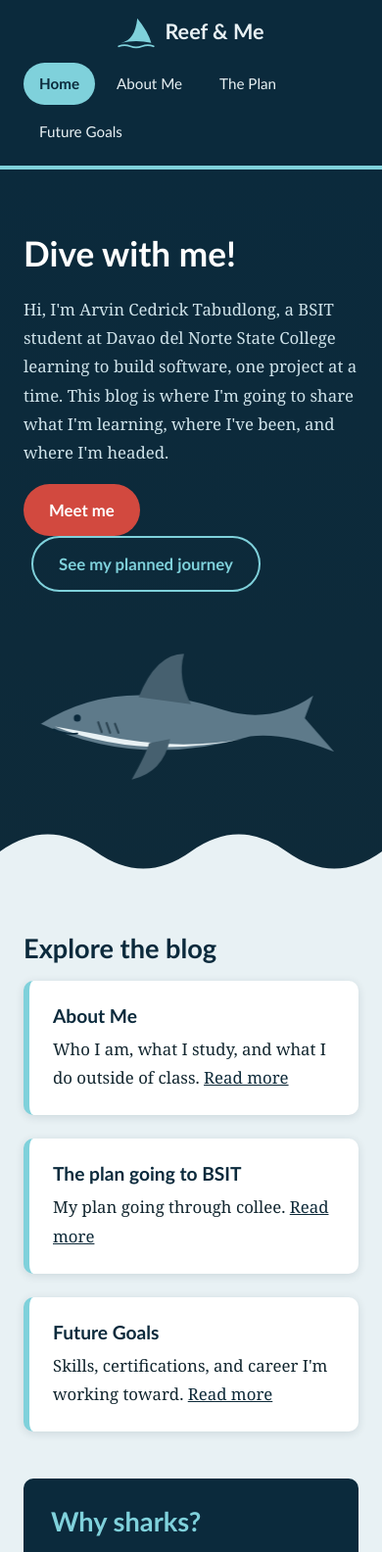
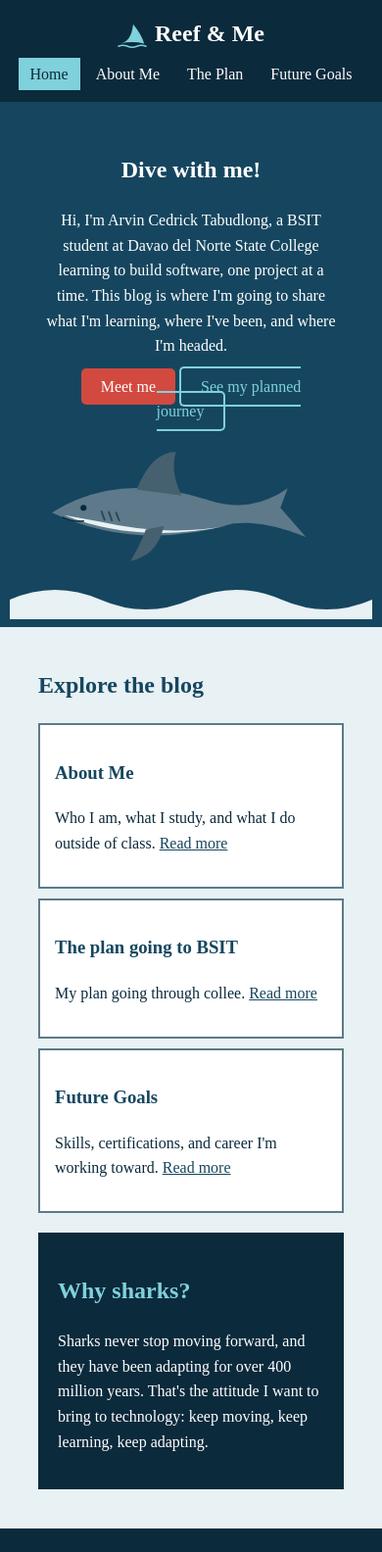
Before and after one commit to rev-blip/webblog, a plain HTML site: page index.html in a window 390 px wide. Shown: the top 1584 px of the page at 98% size. Drawn offline with Linux system fonts and the light colour scheme.

Commit message:
Add files via upload

```diff
--- a/style.css
+++ b/style.css
@@ -1,236 +1,178 @@
-:root {
-  --abyss:     #0B2A3C;
-  --deep:      #0e2a39;
-  --shark:     #5E7A8A;
-  --foam:      #E8F1F4;
-  --lagoon:    #7FD1DB;
-  --gill:      #D2493F;
-  --text:      #12262F;
-  --radius:    10px;
-  --font-head: "Trebuchet MS", "Segoe UI", Helvetica, Arial, sans-serif;
-  --font-body: Georgia, "Times New Roman", serif;
-}
-
-*, *::before, *::after { box-sizing: border-box; }
-
-html { scroll-behavior: smooth; }
-
 body {
+  font-family: "Times New Roman", serif;
+  background-color: #E8F1F4;
+  color: #0B2A3C;
   margin: 0;
-  font-family: var(--font-body);
-  font-size: 1.05rem;
-  line-height: 1.75;
-  color: var(--text);
-  background: var(--foam);
-}
-
-img { max-width: 100%; display: block; }
-
-a { color: var(--deep); }
-a:hover { color: var(--gill); }
-a:focus-visible, button:focus-visible {
-  outline: 3px solid var(--gill);
-  outline-offset: 3px;
+  line-height: 1.6;
 }
 
 h1, h2, h3 {
-  font-family: var(--font-head);
-  line-height: 1.2;
-  color: var(--abyss);
-  margin: 0 0 .6em;
+  color: #16465F;
 }
-h1 { font-size: clamp(2.2rem, 5vw, 3.4rem); }
-h2 { font-size: 1.7rem; }
-h3 { font-size: 1.2rem; }
+
+a {
+  color: #16465F;
+}
+
+img {
+  max-width: 100%;
+}
 
 .site-header {
-  background: var(--abyss);
-  border-bottom: 4px solid var(--lagoon);
+  background-color: #0B2A3C;
+  padding: 15px;
+  text-align: center;
 }
-.header-inner {
-  max-width: 1000px;
-  margin: 0 auto;
-  padding: 14px 24px;
-  display: flex;
-  flex-wrap: wrap;
-  align-items: center;
-  justify-content: space-between;
-  gap: 12px;
-}
+
 .brand {
-  display: flex;
-  align-items: center;
-  gap: 10px;
-  font-family: var(--font-head);
-  font-size: 1.35rem;
-  font-weight: 700;
-  color: var(--foam);
+  color: white;
+  font-size: 24px;
+  font-weight: bold;
   text-decoration: none;
 }
-.brand img { width: 38px; height: 38px; }
-.brand:hover { color: var(--lagoon); }
+
+.brand img {
+  width: 30px;
+  vertical-align: middle;
+  margin-right: 8px;
+}
 
 .nav-list {
   list-style: none;
-  margin: 0;
   padding: 0;
-  display: flex;
-  flex-wrap: wrap;
-  gap: 6px;
+  margin: 10px 0 0 0;
 }
+
+.nav-list li {
+  display: inline;
+}
+
 .nav-list a {
-  display: block;
-  padding: 8px 16px;
-  border-radius: 999px;
-  font-family: var(--font-head);
-  font-size: .95rem;
-  color: var(--foam);
+  color: white;
   text-decoration: none;
-  transition: background .2s;
+  padding: 8px 12px;
 }
-.nav-list a:hover { background: var(--deep); color: var(--foam); }
-.nav-list a.active { background: var(--lagoon); color: var(--abyss); font-weight: 700; }
+
+.nav-list a:hover {
+  background-color: #5E7A8A;
+}
+
+.nav-list a.active {
+  background-color: #7FD1DB;
+  color: #0B2A3C;
+}
 
 .container {
-  max-width: 1000px;
+  width: 80%;
   margin: 0 auto;
-  padding: 0 24px;
+  padding: 20px 0;
 }
-main { padding: 48px 0 64px; }
-section { margin-bottom: 48px; }
 
 .hero {
-  background: linear-gradient(180deg, var(--abyss) 0%, var(--deep) 100%);
-  color: var(--foam);
-  padding: 64px 0 0;
-  position: relative;
+  background-color: #16465F;
+  color: white;
+  text-align: center;
+  padding: 30px 10px 0 10px;
 }
+
+.hero h1 {
+  color: white;
+}
+
 .hero-inner {
-  max-width: 1000px;
+  width: 80%;
   margin: 0 auto;
-  padding: 0 24px;
-  display: grid;
-  grid-template-columns: 1.1fr 1fr;
-  gap: 32px;
-  align-items: center;
 }
-.hero h1 { color: #fff; }
-.hero p { max-width: 46ch; color: #cfe3ea; }
-.hero .shark-art { animation: glide 6s ease-in-out infinite alternate; }
-.wave { display: block; width: 100%; height: 70px; margin-top: 24px; }
 
-@keyframes glide {
-  from { transform: translateX(-12px); }
-  to   { transform: translateX(12px); }
+.shark-art {
+  width: 300px;
+  margin: 0 auto;
+}
+
+.wave {
+  width: 100%;
+  height: 40px;
 }
 
 .btn {
-  display: inline-block;
-  padding: 12px 26px;
-  border-radius: 999px;
-  background: var(--gill);
-  color: #fff;
-  font-family: var(--font-head);
-  font-weight: 700;
+  background-color: #D2493F;
+  color: white;
+  padding: 10px 20px;
   text-decoration: none;
-  transition: background .2s;
+  border-radius: 5px;
 }
-.btn:hover { background: #a93129; color: #fff; }
-.btn.ghost { background: transparent; border: 2px solid var(--lagoon); color: var(--lagoon); margin-left: 8px; }
-.btn.ghost:hover { background: var(--lagoon); color: var(--abyss); }
 
-.card-grid {
-  display: grid;
-  grid-template-columns: repeat(auto-fit, minmax(250px, 1fr));
-  gap: 24px;
+.btn:hover {
+  background-color: #a93129;
 }
+
+.ghost {
+  background-color: transparent;
+  border: 2px solid #7FD1DB;
+  color: #7FD1DB;
+}
+
 .card {
-  background: #fff;
-  border-radius: var(--radius);
-  border-left: 6px solid var(--lagoon);
-  padding: 24px;
-  box-shadow: 0 2px 10px rgba(11, 42, 60, .12);
+  background-color: white;
+  border: 2px solid #5E7A8A;
+  padding: 15px;
+  margin: 10px 0;
 }
-.card h3 { margin-bottom: .4em; }
-.card p { margin: 0; }
 
 .panel {
-  background: var(--abyss);
-  color: var(--foam);
-  border-radius: var(--radius);
-  padding: 28px;
+  background-color: #0B2A3C;
+  color: white;
+  padding: 20px;
+  margin: 20px 0;
 }
-.panel h2, .panel h3 { color: var(--lagoon); }
 
-.about-grid {
-  display: grid;
-  grid-template-columns: 260px 1fr;
-  gap: 36px;
-  align-items: start;
+.panel h2 {
+  color: #7FD1DB;
 }
+
 .portrait {
-  border-radius: var(--radius);
-  border: 4px solid var(--lagoon);
-  width: 100%;
+  width: 200px;
+  border: 3px solid #7FD1DB;
 }
-.facts { list-style: none; padding: 0; margin: 0; }
-.facts li { padding: 10px 0; border-bottom: 1px solid rgba(94, 122, 138, .35); }
-.facts strong { font-family: var(--font-head); color: var(--deep); }
 
-.timeline { list-style: none; margin: 0; padding: 0 0 0 28px; border-left: 4px solid var(--shark); }
-.timeline li { position: relative; margin-bottom: 32px; padding-left: 20px; }
-.timeline li::before {
-  content: "";
-  position: absolute;
-  left: -40px;
-  top: 6px;
-  width: 20px;
-  height: 20px;
-  border-radius: 50%;
-  background: var(--lagoon);
-  border: 4px solid var(--abyss);
+.facts {
+  list-style: none;
+  padding: 0;
 }
-.timeline .when { font-family: var(--font-head); font-weight: 700; color: var(--gill); }
 
-.goal-list { list-style: none; padding: 0; margin: 0; }
+.facts li {
+  border-bottom: 1px solid #5E7A8A;
+  padding: 6px 0;
+}
+
+.timeline {
+  border-left: 4px solid #5E7A8A;
+  padding-left: 15px;
+  list-style: none;
+}
+
+.when {
+  color: #D2493F;
+  font-weight: bold;
+}
+
 .goal-list li {
-  background: #fff;
-  border-radius: var(--radius);
-  padding: 16px 20px 16px 54px;
-  margin-bottom: 14px;
-  position: relative;
-  box-shadow: 0 2px 8px rgba(11, 42, 60, .1);
+  background-color: white;
+  padding: 10px;
+  margin-bottom: 8px;
 }
-.goal-list li::before {
-  content: "";
-  position: absolute;
-  left: 18px;
-  top: 20px;
-  width: 20px;
-  height: 20px;
-  border-radius: 50%;
-  border: 3px solid var(--shark);
+
+.done {
+  background-color: #7FD1DB;
 }
-.goal-list li.done::before { background: var(--lagoon); border-color: var(--deep); }
 
 .site-footer {
-  background: var(--abyss);
-  color: #b9d3dc;
+  background-color: #0B2A3C;
+  color: white;
   text-align: center;
-  padding: 28px 24px;
-  font-family: var(--font-head);
-  font-size: .9rem;
-  border-top: 4px solid var(--lagoon);
-}
-.site-footer a { color: var(--lagoon); }
-
-@media (max-width: 760px) {
-  .hero-inner, .about-grid { grid-template-columns: 1fr; }
-  .portrait { max-width: 240px; }
-  .header-inner { justify-content: center; }
+  padding: 15px;
 }
 
-@media (prefers-reduced-motion: reduce) {
-  .hero .shark-art { animation: none; }
-  html { scroll-behavior: auto; }
+.site-footer a {
+  color: #7FD1DB;
 }
```
